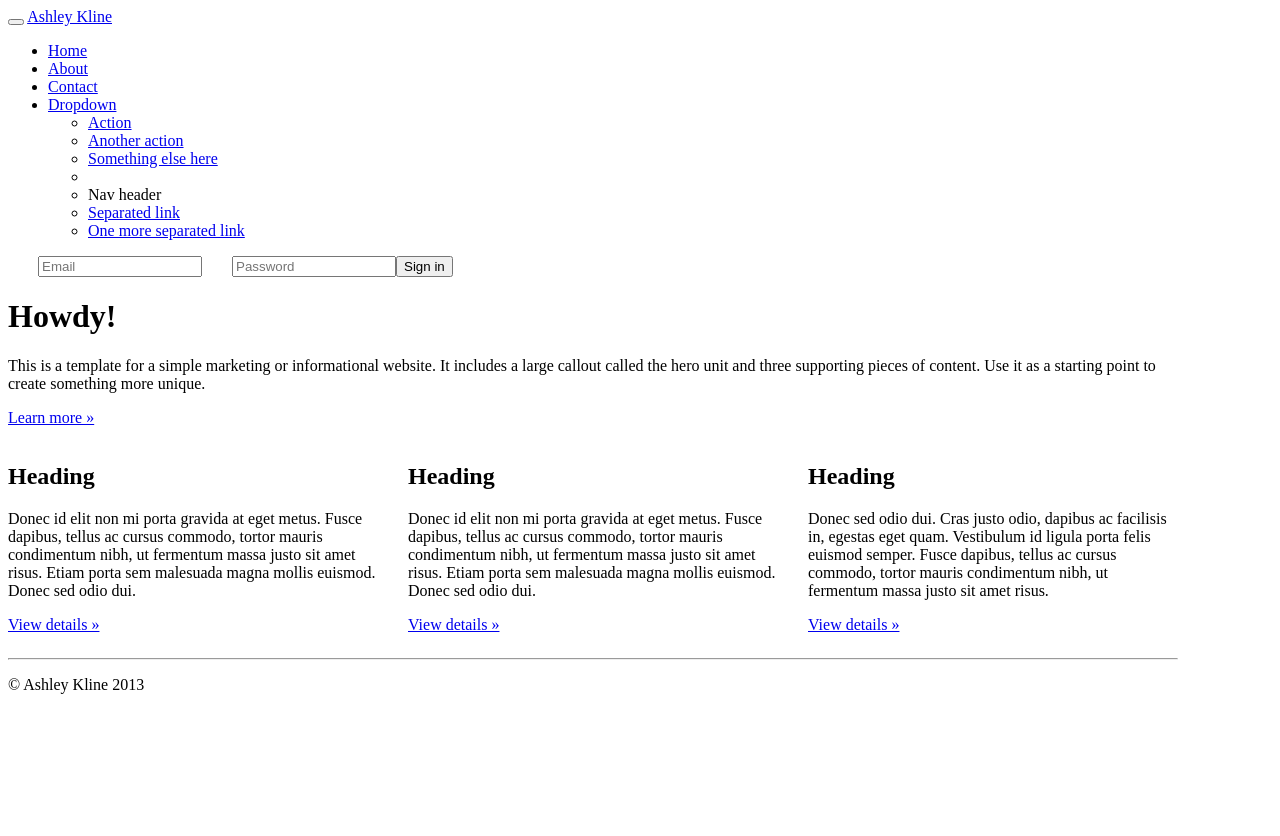
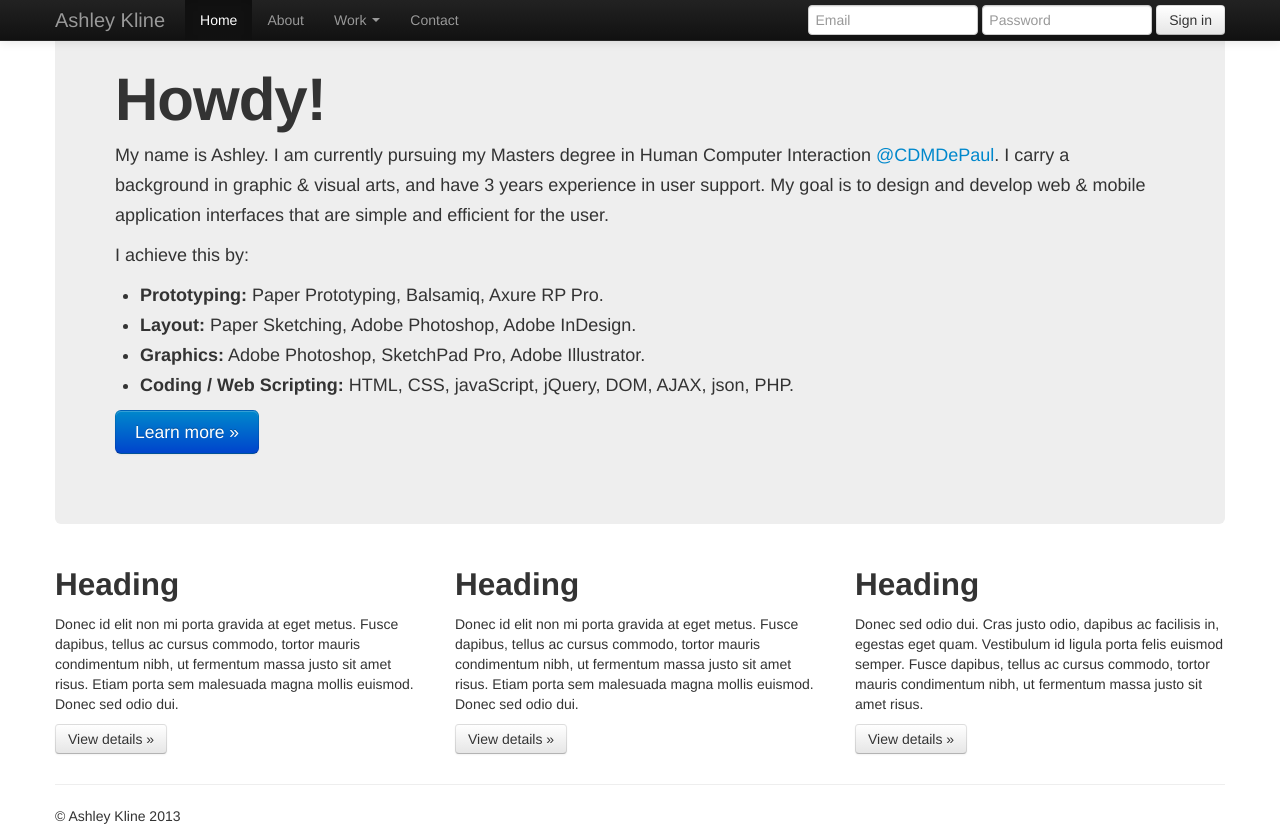
Before and after one commit to boomboomtaco/portfolioWebsite, a plain HTML site: page index.html in a window 1280 px wide. Before the commit the page ends 800 px from the top, so only its background shows below. Drawn offline with nearby package versions, Linux system fonts and the light colour scheme.

Commit message:
6/4/2013 - lunch break
transferred some code from previous portfolio site into bootstrap.

```diff
--- a/index.html
+++ b/index.html
@@ -7,7 +7,9 @@
 			<meta name="author" content="Ashley Kline"
 
 			<!-- Bootstrap -->
-			<link href="css/bootstrap-responsive.css" rel="stylesheet" media="screen">
+			 <link href="css/bootstrap.min.css" rel="stylesheet" media="screen">
+			<link href="css/bootstrap-responsive.css" rel="stylesheet">
+
 
 			<!-- Fav and touch icons -->
 			<link rel="apple-touch-icon-precomposed" sizes="144x144" href="ico/apple-touch-icon-144-precomposed.png">
@@ -32,18 +34,18 @@
 							<ul class="nav">
 								<li class="active"><a href="#">Home</a></li>
 								<li><a href="#about">About</a></li>
-								<li><a href="#contact">Contact</a></li>
 								<li class="dropdown">
-									<a href="#" class="dropdown-toggle" data-toggle="dropdown">Dropdown <b class="caret"></b></a>
+									<a href="#" class="dropdown-toggle" data-toggle="dropdown">Work <b class="caret"></b></a>
 									<ul class="dropdown-menu">
-										<li><a href="#">Action</a></li>
-										<li><a href="#">Another action</a></li>
-										<li><a href="#">Something else here</a></li>
+										<li><a href="#">Project 1</a></li>
+										<li><a href="#">Project 2</a></li>
+										<li><a href="#">Project 3</a></li>
 										<li class="divider"></li>
 										<li class="nav-header">Nav header</li>
 										<li><a href="#">Separated link</a></li>
 										<li><a href="#">One more separated link</a></li>
 									</ul>
+								<li><a href="#contact">Contact</a></li>
 								</li>
 							</ul>
 
@@ -62,7 +64,18 @@
 			    <!-- Main hero unit for a primary marketing message or call to action -->
 				<div class="hero-unit">
 					<h1>Howdy!</h1>
-					<p>This is a template for a simple marketing or informational website. It includes a large callout called the hero unit and three supporting pieces of content. Use it as a starting point to create something more unique.</p>
+						<p />
+						<p>My name is Ashley. I am currently pursuing my Masters degree in Human Computer Interaction <a href="https://twitter.com/CDMDePaul">@CDMDePaul</a>. I carry a background in graphic & visual arts, and have 3 years experience in user support. My goal is to design and develop web & mobile application interfaces that are simple and efficient for the user.</p>
+						<p>I achieve this by:
+							<ul id="skillsList">
+								<li><strong>Prototyping:</strong> Paper Prototyping, Balsamiq, Axure RP Pro.</li>
+								<li><strong>Layout:</strong> Paper Sketching, Adobe Photoshop, Adobe InDesign.</li>
+								<li><strong>Graphics:</strong> Adobe Photoshop, SketchPad Pro, Adobe Illustrator.</li>
+								<li><strong>Coding / Web Scripting:</strong> HTML, CSS, javaScript, jQuery, DOM, AJAX, json, PHP.</li>
+							</ul>
+						</p>
+						<p />
+
 					<p><a href="#" class="btn btn-primary btn-large">Learn more &raquo;</a></p>
 			</div>
 
@@ -92,7 +105,7 @@
 			</footer>
 
 			<!-- javaScript/jQuery assets -->
-			<script src="http://code.jquery.com/jquery.js"></script>
+			<script src="http://ajax.googleapis.com/ajax/libs/jquery/1.8/jquery.min.js"></script>
 			<script src="js/bootstrap.min.js"></script>
 
 
```
